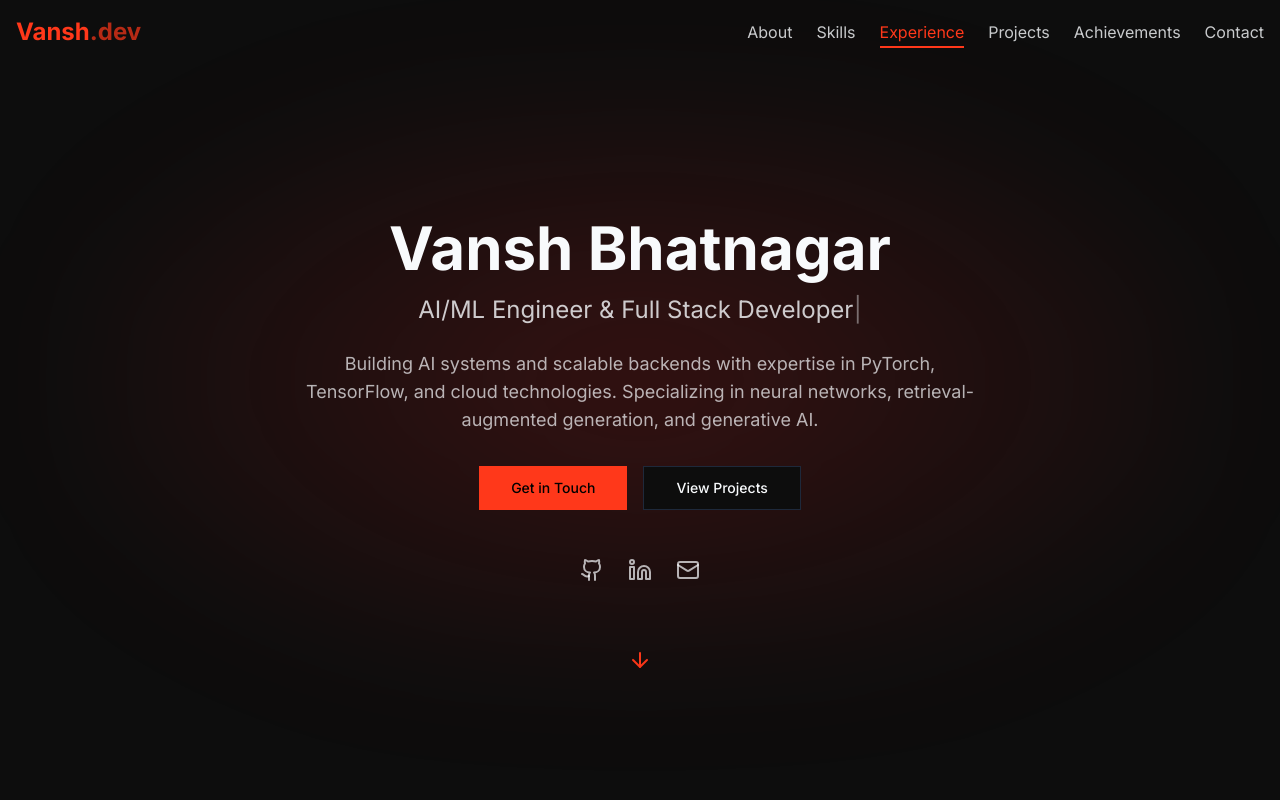
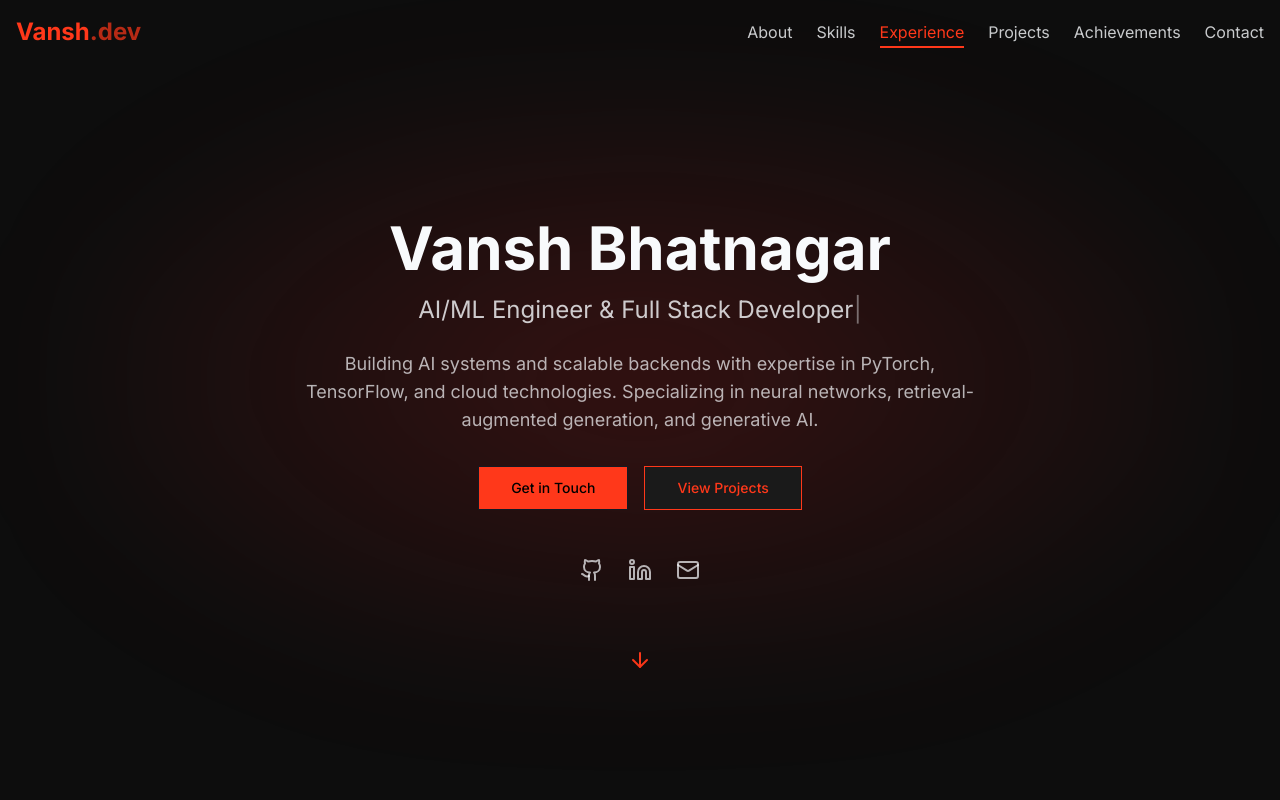
Before and after one commit to Vansh41104/Portfolio-NextJS, a Next.js app: page / in a window 1280 px wide. Shown: the top 800 px of the page. Built offline with nearby package versions, Linux system fonts and the light colour scheme.

Commit message:
Fix achievement title typo, enhance button styles with hover effects, and update CSS variable values for improved color accuracy

```diff
--- a/src/app/components/achievements.tsx
+++ b/src/app/components/achievements.tsx
@@ -14,7 +14,7 @@ interface Achievement {
 
 const achievements: Achievement[] = [
   {
-    title: "Letter of Recommendation from WHO",
+    title: "Letter of Recognition from WHO",
     description: [
       "Developed an interactive monitoring platform with geo-tagging for un-vaccinated children.",
       "Created a comprehensive monitoring system to track day-to-day vaccination drives.",
--- a/src/app/components/hero.tsx
+++ b/src/app/components/hero.tsx
@@ -119,10 +119,14 @@ const Hero = () => {
           transition={{ duration: 0.7, delay: 0.4, ease: "easeOut" }}
           className="flex flex-wrap gap-4 justify-center mb-12 relative"
         >
-          <Button asChild size="lg">
+            <Button
+            asChild
+            size="lg"
+            className="transition-transform hover:scale-105 hover:shadow-lg hover:shadow-primary-foreground/20"
+            >
             <a href="#contact">Get in Touch</a>
-          </Button>
-          <Button variant="outline" size="lg" asChild>
+            </Button>
+          <Button variant="outline" size="lg" asChild className="transition-transform hover:scale-105 hover:shadow-lg hover:shadow-primary-foreground/20">
             <a href="#projects">View Projects</a>
           </Button>
         </motion.div>
--- a/src/app/components/ui/button.tsx
+++ b/src/app/components/ui/button.tsx
@@ -9,9 +9,9 @@ const buttonVariants = cva(
   {
     variants: {
       variant: {
-        default: "bg-primary text-primary-foreground hover:bg-primary/90",
+        default: "bg-primary border text-primary-foreground hover:bg-muted/90 hover:text-primary hover:border-ring",
         destructive: "bg-destructive text-destructive-foreground hover:bg-destructive/90",
-        outline: "border border-input bg-background hover:bg-accent hover:text-accent-foreground",
+        outline: "border bg-muted text-primary hover:bg-primary hover:text-primary-foreground border-ring",
         secondary: "bg-secondary text-secondary-foreground hover:bg-secondary/80",
         ghost: "hover:bg-accent hover:text-accent-foreground",
         link: "text-primary underline-offset-4 hover:underline",
--- a/src/app/globals.css
+++ b/src/app/globals.css
@@ -12,7 +12,7 @@
     --popover: 0 0% 15%;
     --popover-foreground: 210 40% 98%;
     --primary: 8 100% 55%;
-    --primary-foreground: 0 0% 0.2%;
+    --primary-foreground: 0 100% 0.2%;
     --secondary: 15 100% 55%;
     --secondary-foreground: 210 40% 98%;
     --muted: 0 0% 10%;
@@ -23,7 +23,7 @@
     --destructive-foreground: 210 40% 98%;
     --border: 217.2 32.6% 10.5%;
     --input: 217.2 32.6% 17.5%;
-    --ring: 224.3 76.3% 48%;
+    --ring: 8 100% 55%;
 
     /* New grid colors */
     --grid-line: 0 0% 40%; /* Medium gray for grid lines */
```
